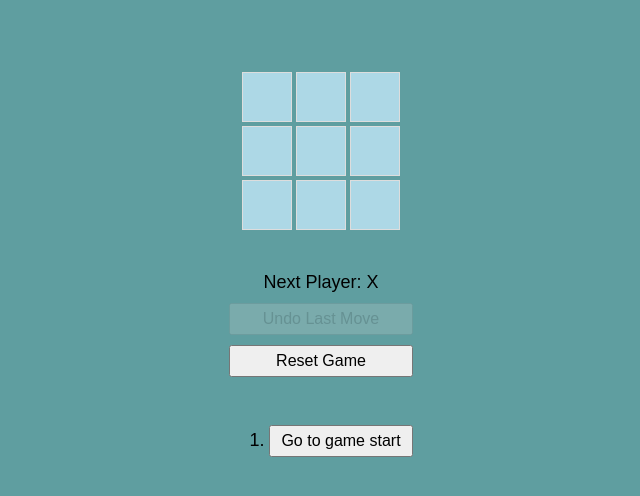
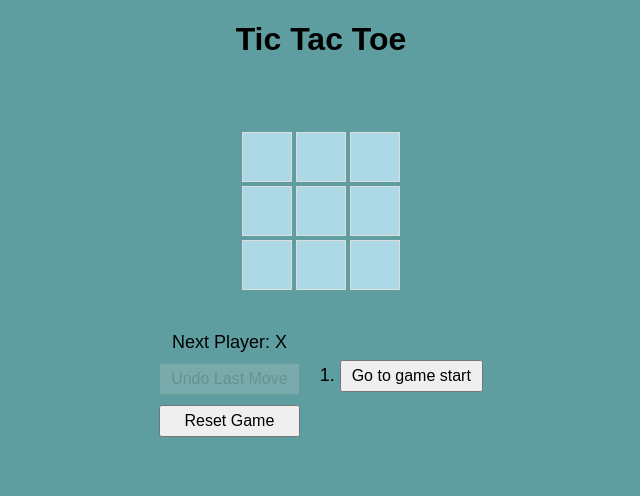
Before and after one commit to PrateekSahay/React-Fun, a React (Create React App) app: page / in a window 1280 px wide. Shown: the top 496 px of the page, without its empty margins (319-959 px from the left). Built offline with nearby package versions, Linux system fonts and the light colour scheme.

Commit message:
Added accessibility

```diff
--- a/src/components/TicTacToe/TicTacToeHome.jsx
+++ b/src/components/TicTacToe/TicTacToeHome.jsx
@@ -57,19 +57,26 @@ const TicTacToeHome = () => {
   }, []);
 
   return (
-    <div className="game">
+    <>
+    <header>
+        <h1>Tic Tac Toe</h1>
+    </header>
+    <section className="game">
       <div className="game-board">
         <Board squares={currentSquares} onClick={handleClick} />
       </div>
-      <div className="game-info">
-        <div>{winner ? `Winner: ${winner}` : `Next Player: ${isXNext ? 'X' : 'O'}`}</div>
-        <button onClick={undoLastMove} disabled={stepNumber === 0}>
-          Undo Last Move
-        </button>
-        <button onClick={resetGame}>Reset Game</button>
+      <div className='data-container'>
+        <div className="game-info">
+            <div>{winner ? `Winner: ${winner}` : `Next Player: ${isXNext ? 'X' : 'O'}`}</div>
+            <button onClick={undoLastMove} disabled={stepNumber === 0} aria-label="Undo Last Move">
+                Undo Last Move
+            </button>
+            <button onClick={resetGame} aria-label="Reset Game">Reset Game</button>
+        </div>
         <GameHistory history={history} jumpTo={jumpTo} />
       </div>
-    </div>
+    </section>
+    </>
   );
 };
 
--- a/src/components/TicTacToe/styles.css
+++ b/src/components/TicTacToe/styles.css
@@ -6,13 +6,23 @@ body {
     background-color: cadetblue;
   }
 
+  header {
+    display: flex;
+    align-items: center;
+    justify-content: center;
+  }
+
   .game {
     display: flex;
     flex-direction: column;
     align-items: center;
     justify-content: center;
-    margin-top: 50px;
+    margin-top: 30px;
     gap:20px
+  }
+
+  .data-container {
+    display: flex;
   }
 
   .game-board {
@@ -65,7 +75,7 @@ body {
   /* For screens smaller than 600px (phones) */
   @media (max-width: 600px) {
     .game {
-      margin-top: 20px;
+      margin-top: 10px;
     }
 
     .game-board {
@@ -87,6 +97,11 @@ body {
 
   /* For screens between 600px and 992px (tablets) */
   @media (min-width: 601px) and (max-width: 992px) {
+
+    .game {
+        margin-top: 20px;
+      }
+
     .square {
       width: 45px;
       height: 45px;
@@ -98,7 +113,7 @@ body {
   /* For screens larger than 992px (desktop) */
   @media (min-width: 993px) {
     .game {
-      margin-top: 50px;
+      margin-top: 30px;
     }
 
     .game-board {
```
